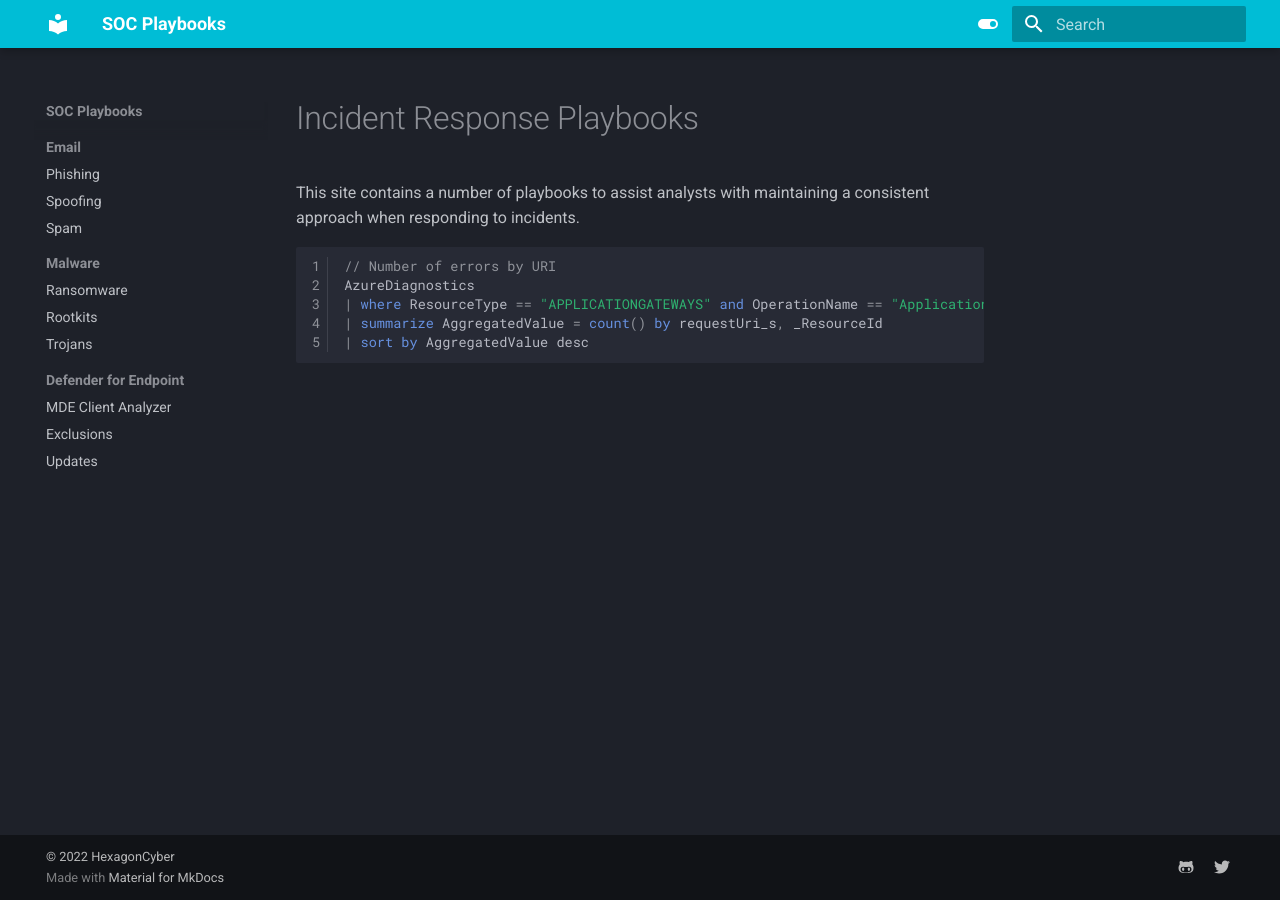
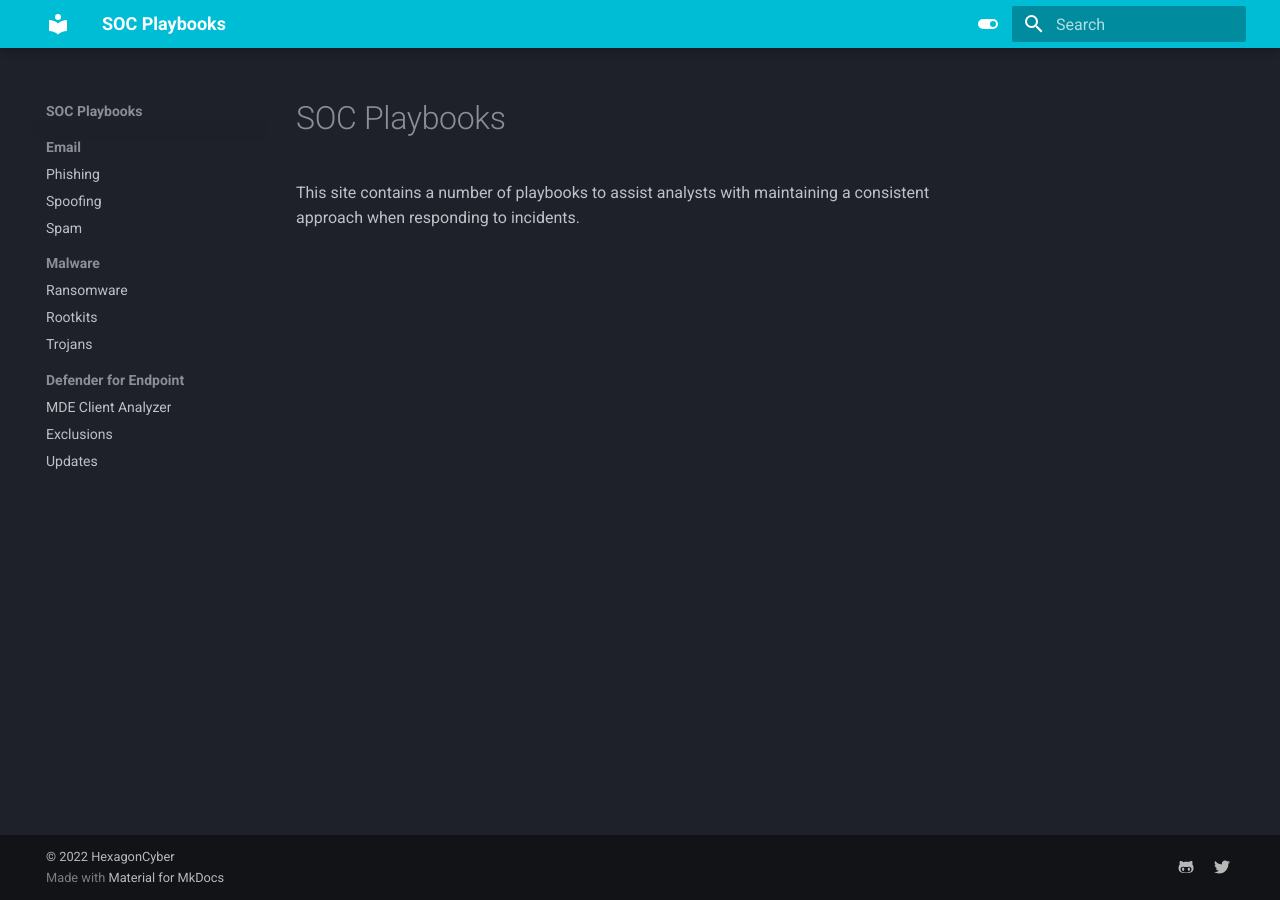
Before and after one commit to HexagonCyber/soc-playbooks, an MkDocs documentation site: the page built from docs/index.md, in a window 1280 px wide. Built offline with MkDocs 1.6.1 and Material for MkDocs 9.7.7, drawn with Linux system fonts in a browser that asks for light colours.

Commit message:
Updated index.md

````diff
--- a/docs/index.md
+++ b/docs/index.md
@@ -1,11 +1,3 @@
-# Incident Response Playbooks
+# SOC Playbooks
 
 This site contains a number of playbooks to assist analysts with maintaining a consistent approach when responding to incidents.
-
-```kql linenums="1"
-// Number of errors by URI
-AzureDiagnostics
-| where ResourceType == "APPLICATIONGATEWAYS" and OperationName == "ApplicationGatewayAccess" and httpStatus_d > 399
-| summarize AggregatedValue = count() by requestUri_s, _ResourceId
-| sort by AggregatedValue desc
-```
````
